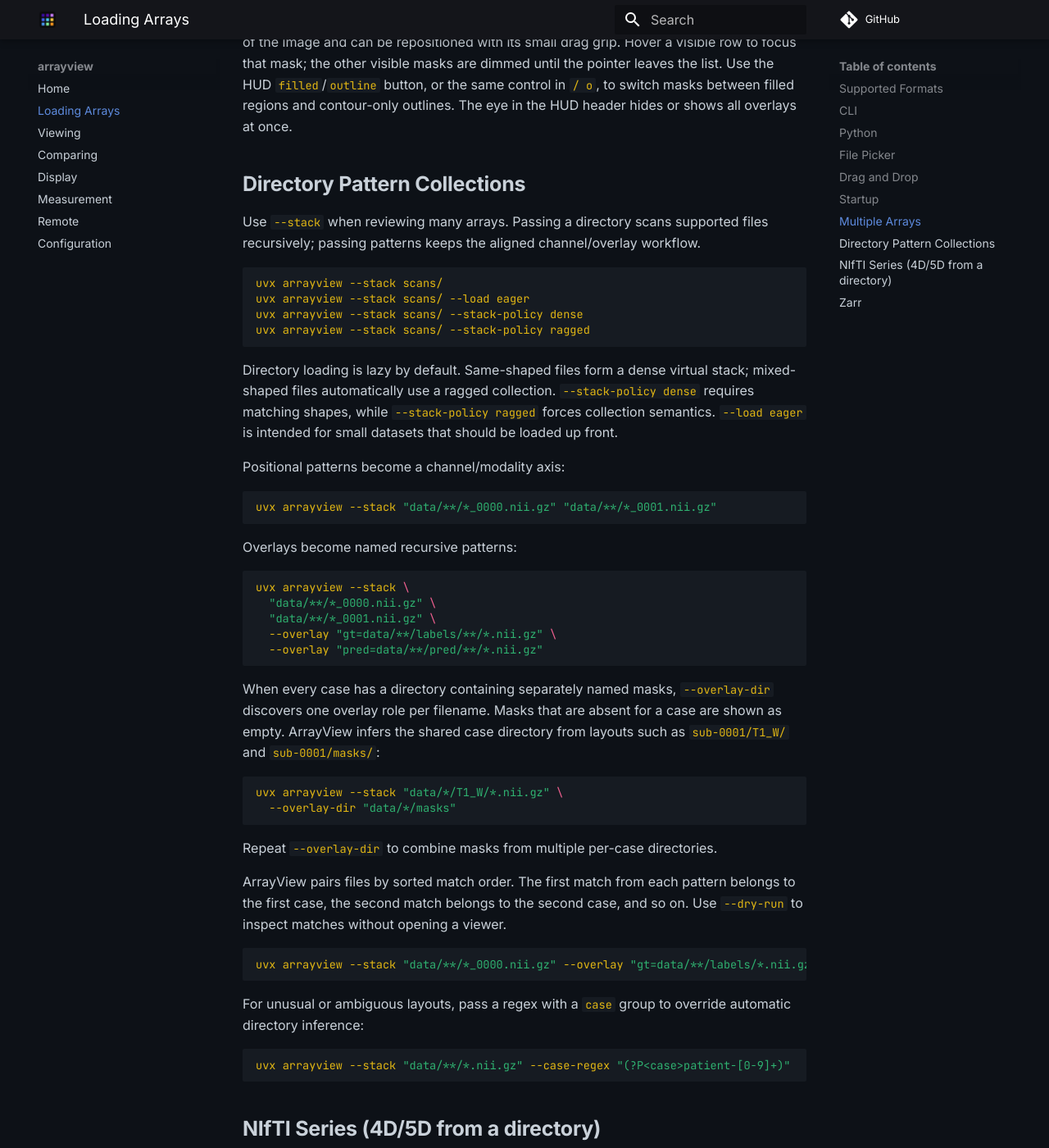
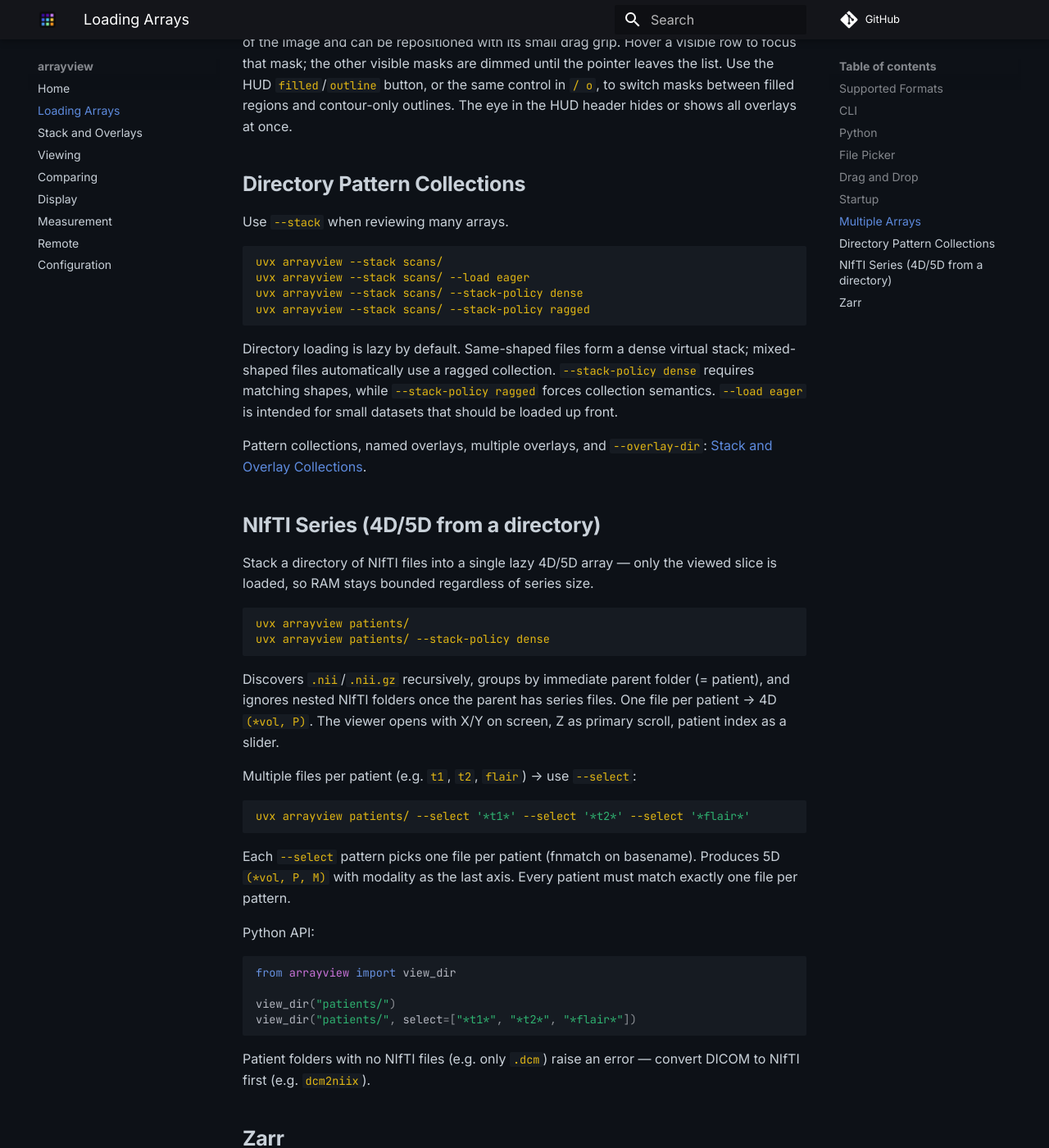
Before and after one commit to oscarvanderheide/arrayview, an MkDocs documentation site: the page built from docs/loading.md, in a window 1280 px wide and 1400 px high, scrolled down 2646 px. Shown: the whole window at 82% size. Built offline with MkDocs 1.6.1 and Material for MkDocs 9.7.7, drawn with Linux system fonts in a browser that asks for light colours; comment, search, counter and statistics services are not loaded; some of the changed text lies outside the part shown.

Commit message:
fix: stabilize launch contract workflow

````diff
--- a/docs/loading.md
+++ b/docs/loading.md
@@ -99,8 +99,7 @@ shows all overlays at once.
 
 ## Directory Pattern Collections
 
-Use `--stack` when reviewing many arrays. Passing a directory scans supported
-files recursively; passing patterns keeps the aligned channel/overlay workflow.
+Use `--stack` when reviewing many arrays.
 
 ```bash
 uvx arrayview --stack scans/
@@ -115,48 +114,8 @@ dense` requires matching shapes, while `--stack-policy ragged` forces collection
 semantics. `--load eager` is intended for small datasets that should be loaded
 up front.
 
-Positional patterns become a channel/modality axis:
-
-```bash
-uvx arrayview --stack "data/**/*_0000.nii.gz" "data/**/*_0001.nii.gz"
-```
-
-Overlays become named recursive patterns:
-
-```bash
-uvx arrayview --stack \
-  "data/**/*_0000.nii.gz" \
-  "data/**/*_0001.nii.gz" \
-  --overlay "gt=data/**/labels/**/*.nii.gz" \
-  --overlay "pred=data/**/pred/**/*.nii.gz"
-```
-
-When every case has a directory containing separately named masks,
-`--overlay-dir` discovers one overlay role per filename. Masks that are absent
-for a case are shown as empty. ArrayView infers the shared case directory from
-layouts such as `sub-0001/T1_W/` and `sub-0001/masks/`:
-
-```bash
-uvx arrayview --stack "data/*/T1_W/*.nii.gz" \
-  --overlay-dir "data/*/masks"
-```
-
-Repeat `--overlay-dir` to combine masks from multiple per-case directories.
-
-ArrayView pairs files by sorted match order. The first match from each pattern
-belongs to the first case, the second match belongs to the second case, and so
-on. Use `--dry-run` to inspect matches without opening a viewer.
-
-```bash
-uvx arrayview --stack "data/**/*_0000.nii.gz" --overlay "gt=data/**/labels/*.nii.gz" --dry-run
-```
-
-For unusual or ambiguous layouts, pass a regex with a `case` group to override
-automatic directory inference:
-
-```bash
-uvx arrayview --stack "data/**/*.nii.gz" --case-regex "(?P<case>patient-[0-9]+)"
-```
+Pattern collections, named overlays, multiple overlays, and `--overlay-dir`:
+[Stack and Overlay Collections](stack-overlays.md).
 
 ## NIfTI Series (4D/5D from a directory)
 
--- a/mkdocs.yml
+++ b/mkdocs.yml
@@ -24,6 +24,7 @@ extra_css:
 nav:
   - Home: index.md
   - Loading Arrays: loading.md
+  - Stack and Overlays: stack-overlays.md
   - Viewing: viewing.md
   - Comparing: comparing.md
   - Display: display.md
````
Also changed, not shown: other parts of docs/loading.md (+1 -1 lines), docs/index.md (+2 -0 lines), docs/stack-overlays.md (added, +129 -0 lines), 3 other files.
